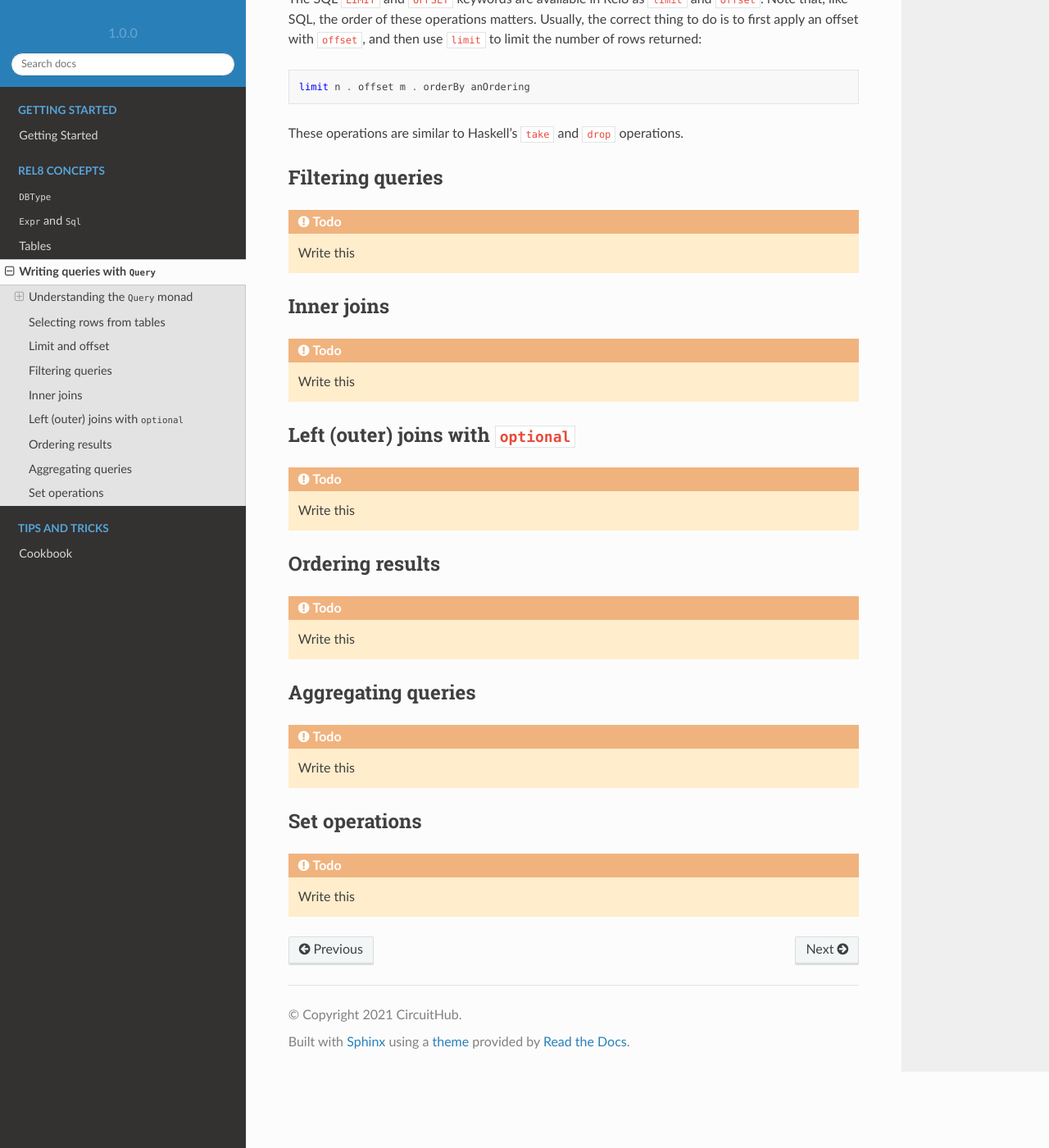
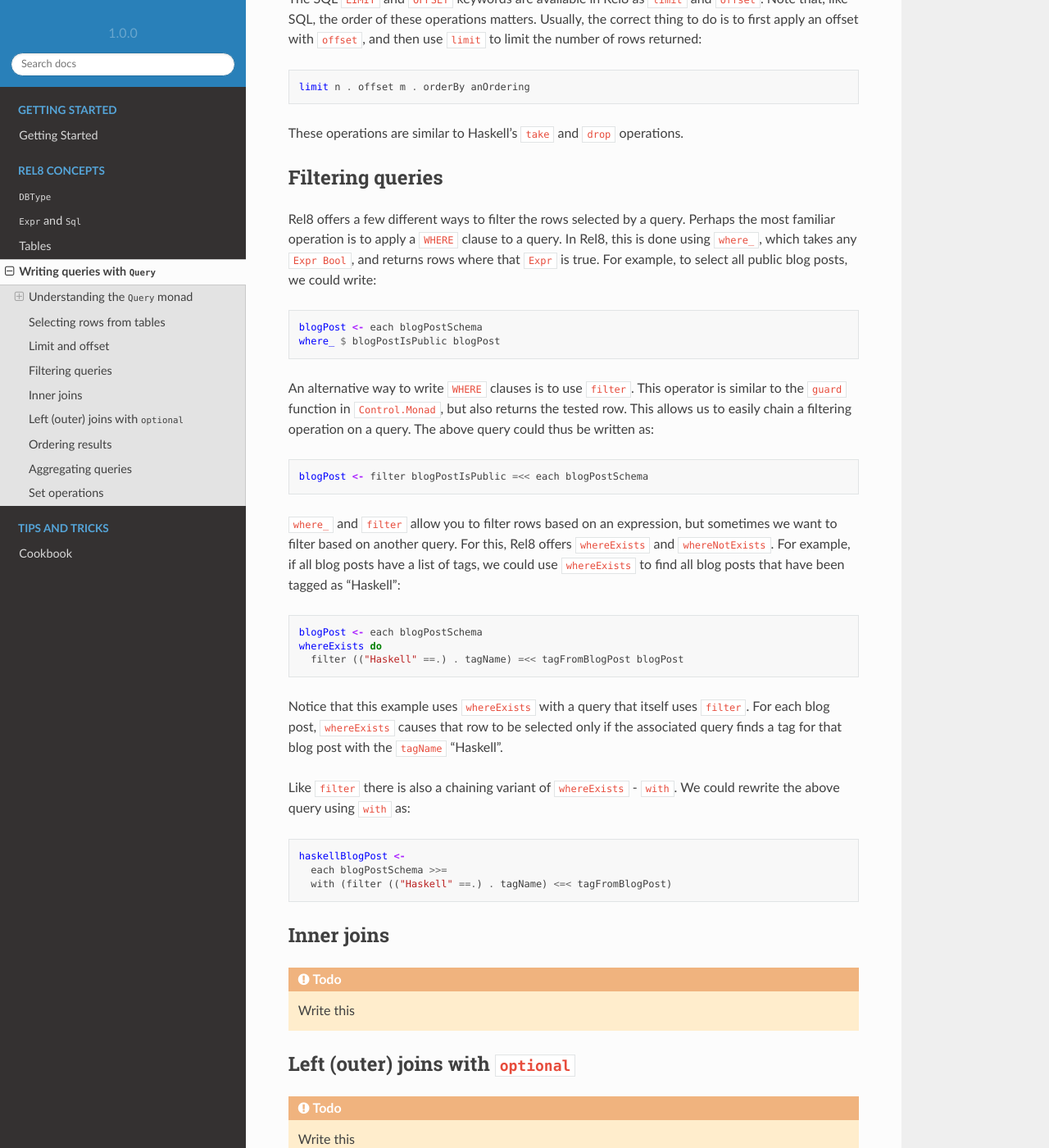
Before and after one commit to circuithub/rel8, a Sphinx documentation site: the page built from docs/concepts/queries.rst, in a window 1280 px wide and 1400 px high, scrolled down 2478 px. Shown: the whole window at 82% size. Built offline with Sphinx 7.4.7 and the Read the Docs theme 2.0.0, drawn with Linux system fonts in a browser that asks for light colours.

Commit message:
Document how to filter queries

```diff
--- a/docs/concepts/queries.rst
+++ b/docs/concepts/queries.rst
@@ -120,9 +120,43 @@ These operations are similar to Haskell's ``take`` and ``drop`` operations.
 Filtering queries
 -----------------
 
-.. todo::
+Rel8 offers a few different ways to filter the rows selected by a query.
+Perhaps the most familiar operation is to apply a ``WHERE`` clause to a query.
+In Rel8, this is done using ``where_``, which takes any ``Expr Bool``, and
+returns rows where that ``Expr`` is true. For example, to select all public
+blog posts, we could write::
 
-  Write this
+  blogPost <- each blogPostSchema
+  where_ $ blogPostIsPublic blogPost
+
+An alternative way to write ``WHERE`` clauses is to use ``filter``. This
+operator is similar to the ``guard`` function in ``Control.Monad``, but also
+returns the tested row. This allows us to easily chain a filtering operation on
+a query. The above query could thus be written as::
+
+  blogPost <- filter blogPostIsPublic =<< each blogPostSchema
+
+``where_`` and ``filter`` allow you to filter rows based on an expression, but
+sometimes we want to filter based on another query. For this, Rel8 offers
+``whereExists`` and ``whereNotExists``. For example, if all blog posts have a
+list of tags, we could use ``whereExists`` to find all blog posts that have been
+tagged as "Haskell"::
+
+  blogPost <- each blogPostSchema
+  whereExists do
+    filter (("Haskell" ==.) . tagName) =<< tagFromBlogPost blogPost
+
+Notice that this example uses ``whereExists`` with a query that itself uses
+``filter``. For each blog post, ``whereExists`` causes that row to be selected
+only if the associated query finds a tag for that blog post with the ``tagName``
+"Haskell".
+
+Like ``filter`` there is also a chaining variant of ``whereExists`` - ``with``.
+We could rewrite the above query using ``with`` as::
+
+  haskellBlogPost <-
+    each blogPostSchema >>=
+    with (filter (("Haskell" ==.) . tagName) <=< tagFromBlogPost)
 
 Inner joins
 -----------
```
